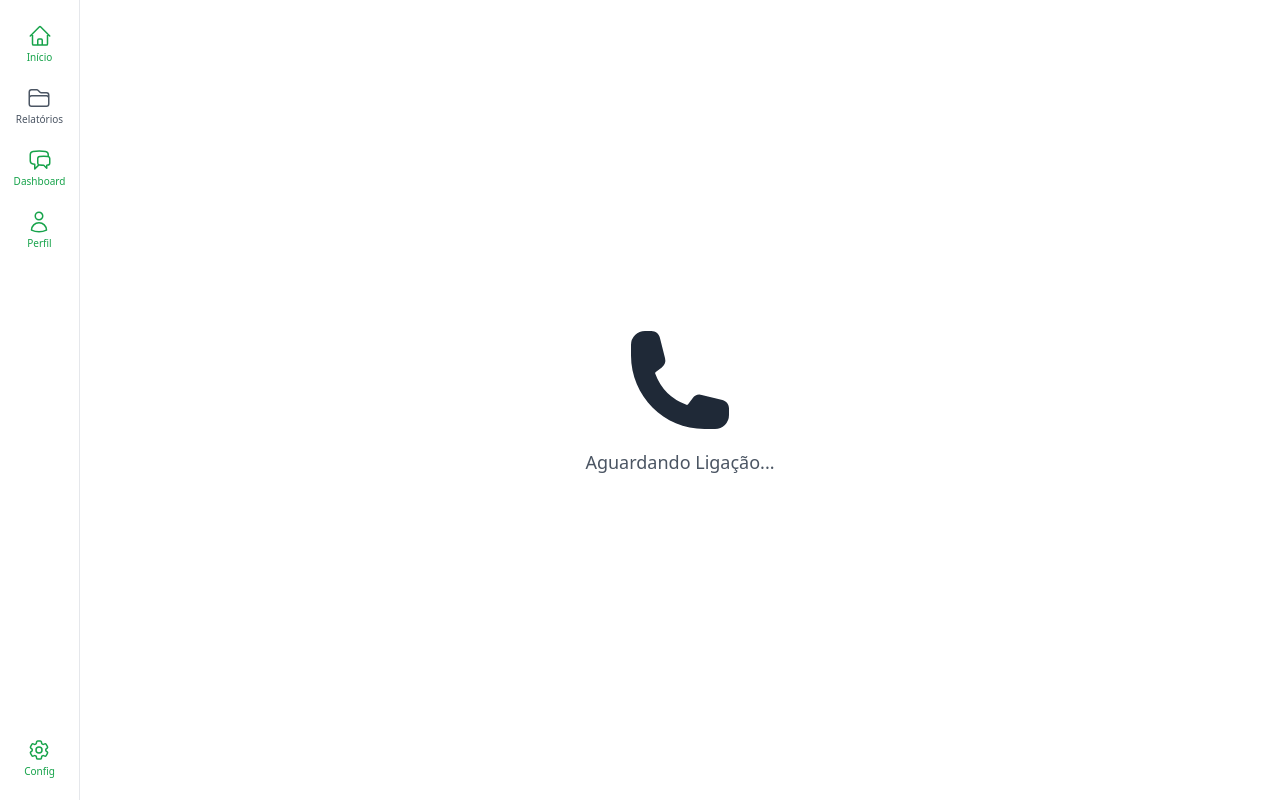
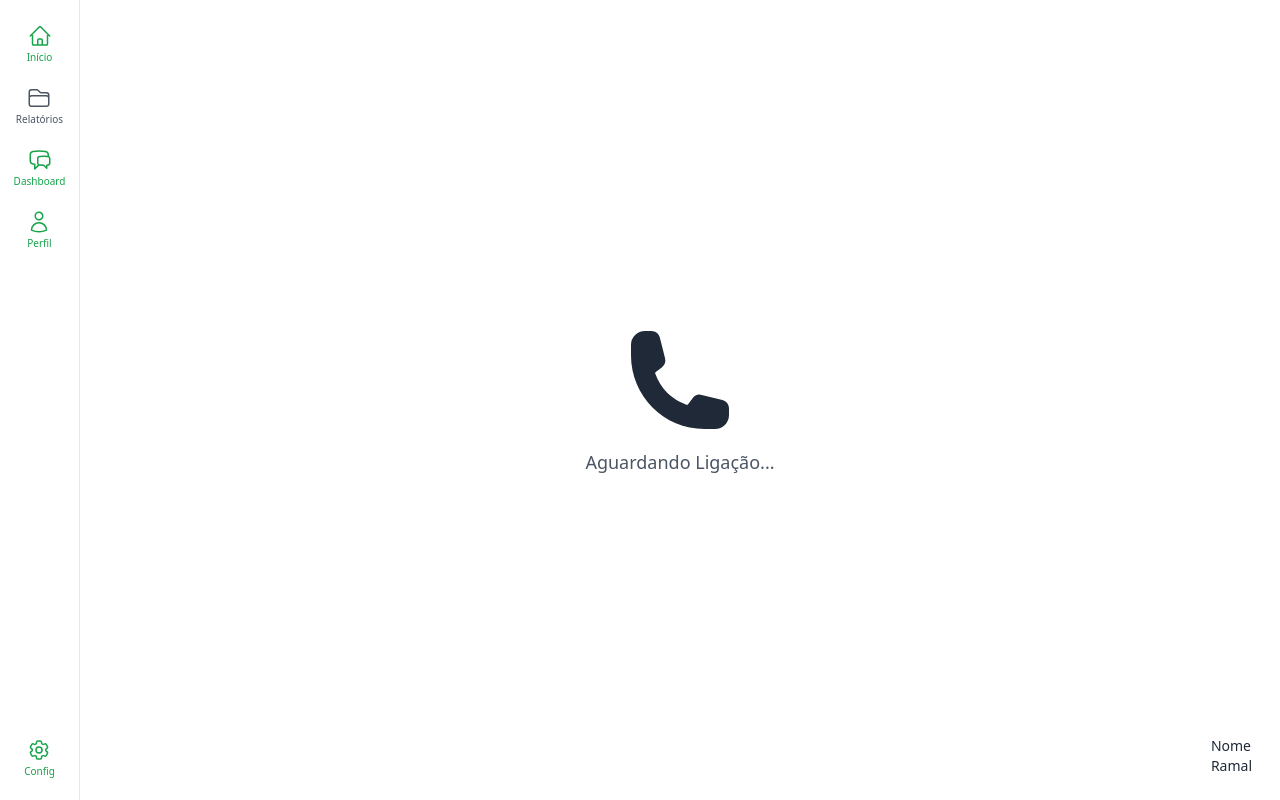
Before and after one commit to samueelg/DoctorTicketPHP, a React (Vite) app in the folder frontend/: page /#/ in a window 1280 px wide. Built offline with nearby package versions, Linux system fonts and the light colour scheme.

Commit message:
:hammer: Adicionando informações de nome e ramal na página layout

```diff
--- /dev/null
+++ b/frontend/src/components/layout/UserData.jsx
@@ -0,0 +1,10 @@
+export default function UserData(){
+    return(
+    <div className="fixed bottom-4 right-4 z-50">
+      <div className="px-3 py-2 text-sm text-gray-800">
+        <div>Nome</div>
+        <div>Ramal</div>
+      </div>
+    </div>
+    );
+}
--- a/frontend/src/pages/layouts/AppLayout.jsx
+++ b/frontend/src/pages/layouts/AppLayout.jsx
@@ -1,5 +1,6 @@
 import { Outlet } from "react-router-dom";
 import { Sidebar } from "../../components/layout/Sidebar";
+import UserData from "../../components/layout/UserData";
 
 export default function AppLayout(){
     return (
@@ -8,6 +9,8 @@ export default function AppLayout(){
         <main className="flex-1 overflow-auto">
             <Outlet />
         </main>
-        </div>
+
+        <UserData/>
+    </div>
     );
 }
```
